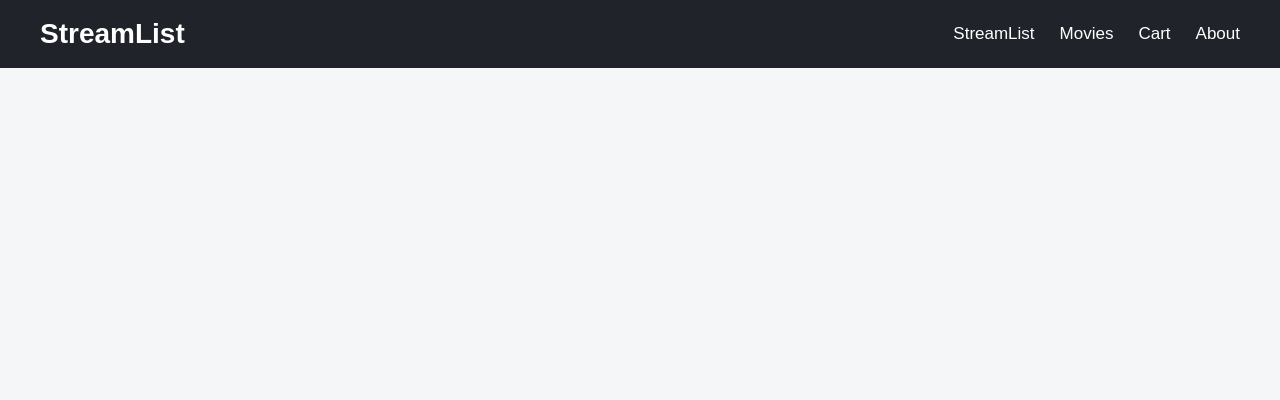
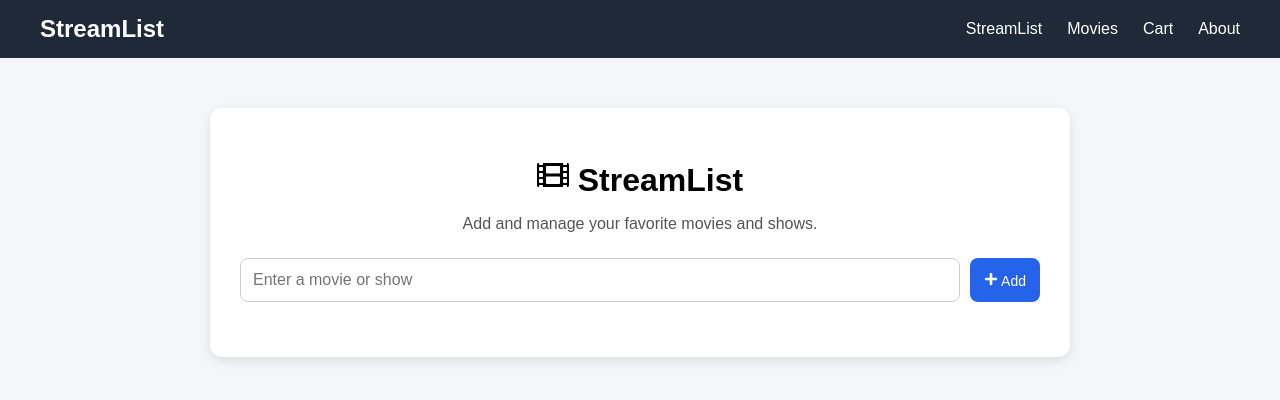
Before and after one commit to bobbyhunt35/streamlist-int304, a React (Create React App) app: page /streamlist in a window 1280 px wide. Shown: the top 400 px of the page. Built offline with nearby package versions, Linux system fonts and the light colour scheme.

Commit message:
Week 2 StreamList updates
Added edit, delete, complete, React icons, and navigation functionality.

```diff
--- a/package.json
+++ b/package.json
@@ -9,6 +9,7 @@
     "@testing-library/user-event": "^13.5.0",
     "react": "^19.2.8",
     "react-dom": "^19.2.8",
+    "react-icons": "^5.7.0",
     "react-router-dom": "^7.18.3",
     "react-scripts": "5.0.1",
     "web-vitals": "^2.1.4"
--- a/src/App.css
+++ b/src/App.css
@@ -1,31 +1,154 @@
-* {
+body {
+  margin: 0;
+  font-family: Arial, sans-serif;
+  background-color: #f4f6f8;
+}
+
+.app-container {
+  max-width: 800px;
+  margin: 50px auto;
+  padding: 30px;
+  background-color: white;
+  border-radius: 12px;
+  box-shadow: 0 4px 12px rgba(0, 0, 0, 0.1);
+}
+
+h1 {
+  text-align: center;
+  margin-bottom: 10px;
+}
+
+.app-container p {
+  text-align: center;
+  color: #555;
+  margin-bottom: 25px;
+}
+
+form {
+  display: flex;
+  gap: 10px;
+  margin-bottom: 25px;
+}
+
+form input {
+  flex: 1;
+  padding: 12px;
+  font-size: 16px;
+  border: 1px solid #ccc;
+  border-radius: 8px;
+}
+
+button {
+  padding: 10px 14px;
+  border: none;
+  border-radius: 8px;
+  cursor: pointer;
+  font-size: 14px;
+}
+
+form button {
+  background-color: #2563eb;
+  color: white;
+}
+
+form button:hover {
+  background-color: #1d4ed8;
+}
+
+.list-container {
+  display: flex;
+  flex-direction: column;
+  gap: 12px;
+}
+
+.list-item {
+  display: flex;
+  justify-content: space-between;
+  align-items: center;
+  gap: 15px;
+  padding: 15px;
+  background-color: #f9fafb;
+  border: 1px solid #ddd;
+  border-radius: 10px;
+}
+
+.list-item span {
+  flex: 1;
+  font-size: 16px;
+}
+
+.list-item.completed span {
+  text-decoration: line-through;
+  color: #888;
+}
+
+.button-group {
+  display: flex;
+  gap: 8px;
+  flex-wrap: wrap;
+}
+
+.button-group button:nth-child(1) {
+  background-color: #16a34a;
+  color: white;
+}
+
+.button-group button:nth-child(2) {
+  background-color: #f59e0b;
+  color: white;
+}
+
+.button-group button:nth-child(3) {
+  background-color: #dc2626;
+  color: white;
+}
+
+.button-group button:hover {
+  opacity: 0.85;
+}
+
+.list-item input {
+  flex: 1;
+  padding: 10px;
+  font-size: 16px;
+  border: 1px solid #bbb;
+  border-radius: 8px;
+}
+
+@media (max-width: 600px) {
+  .app-container {
+    margin: 20px;
+    padding: 20px;
+  }
+
+  form {
+    flex-direction: column;
+  }
+
+  .list-item {
+    flex-direction: column;
+    align-items: stretch;
+  }
+
+  .button-group {
+    justify-content: center;
+  }
+}
+/* Navigation Bar */
+
+.navigation {
+  width: 100%;
+  background-color: #1f2937;
+  display: flex;
+  justify-content: space-between;
+  align-items: center;
+  padding: 15px 40px;
   box-sizing: border-box;
 }
 
-body {
-  margin: 0;
-  font-family: Arial, Helvetica, sans-serif;
-  background-color: #f4f6f8;
-  color: #222;
-}
-
-.app {
-  min-height: 100vh;
-}
-
-/* Navigation Bar */
-
-.navigation {
-  background-color: #20232a;
+.logo {
   color: white;
-  display: flex;
-  justify-content: space-between;
-  align-items: center;
-  padding: 18px 40px;
-}
-
-.logo {
-  font-size: 28px;
+  font-size: 24px;
   font-weight: bold;
 }
 
@@ -37,133 +160,24 @@ body {
 .nav-links a {
   color: white;
   text-decoration: none;
-  font-size: 17px;
+  font-size: 16px;
   font-weight: 500;
 }
 
 .nav-links a:hover {
-  color: #61dafb;
+  color: #60a5fa;
 }
 
-/* Main Content */
-
-.main-content {
-  min-height: 85vh;
-}
-
-/* StreamList Homepage */
-
-.streamlist-page {
-  display: flex;
-  justify-content: center;
-  align-items: center;
-  min-height: 80vh;
-  padding: 30px;
-}
-
-.hero {
-  background-color: white;
-  padding: 50px;
-  border-radius: 12px;
-  text-align: center;
-  max-width: 700px;
-  width: 100%;
-  box-shadow: 0 4px 15px rgba(0, 0, 0, 0.1);
-}
-
-.hero h1 {
-  font-size: 42px;
-  margin-bottom: 15px;
-}
-
-.hero p {
-  font-size: 18px;
-  margin-bottom: 30px;
-  line-height: 1.6;
-}
-
-/* StreamList Form */
-
-.stream-form {
-  display: flex;
-  gap: 10px;
-  justify-content: center;
-}
-
-.stream-form input {
-  flex: 1;
-  padding: 14px;
-  font-size: 16px;
-  border: 1px solid #ccc;
-  border-radius: 6px;
-}
-
-.stream-form input:focus {
-  outline: 2px solid #20232a;
-}
-
-.stream-form button {
-  padding: 14px 24px;
-  font-size: 16px;
-  border: none;
-  border-radius: 6px;
-  cursor: pointer;
-  background-color: #20232a;
-  color: white;
-}
-
-.stream-form button:hover {
-  background-color: #61dafb;
-  color: #20232a;
-}
-
-/* Movies, Cart and About Pages */
-
-.placeholder-page {
-  text-align: center;
-  padding: 100px 20px;
-}
-
-.placeholder-page h1 {
-  font-size: 36px;
-  margin-bottom: 15px;
-}
-
-.placeholder-page p {
-  font-size: 18px;
-}
-
-/* Mobile Devices */
-
-@media (max-width: 700px) {
+@media (max-width: 600px) {
   .navigation {
     flex-direction: column;
-    gap: 15px;
-    padding: 20px;
+    gap: 12px;
+    padding: 15px;
   }
 
   .nav-links {
     gap: 15px;
-  }
-
-  .nav-links a {
-    font-size: 15px;
-  }
-
-  .hero {
-    padding: 30px 20px;
-  }
-
-  .hero h1 {
-    font-size: 32px;
-  }
-
-  .stream-form {
-    flex-direction: column;
-  }
-
-  .stream-form input,
-  .stream-form button {
-    width: 100%;
+    flex-wrap: wrap;
+    justify-content: center;
   }
 }
--- a/src/App.js
+++ b/src/App.js
@@ -1,30 +1,150 @@
-import React from "react";
-import { BrowserRouter as Router, Routes, Route } from "react-router-dom";
-
+import React, { useState } from "react";
+import "./App.css";
 import Navigation from "./components/Navigation";
-import StreamList from "./pages/StreamList";
+import { Routes, Route, Navigate } from "react-router-dom";
 import Movies from "./pages/Movies";
 import Cart from "./pages/Cart";
 import About from "./pages/About";
 
-import "./App.css";
+import {
+  FaCheck,
+  FaEdit,
+  FaTrash,
+  FaPlus,
+  FaFilm
+} from "react-icons/fa";
+function App() {
+  const [input, setInput] = useState("");
+  const [items, setItems] = useState([]);
+  const [editingId, setEditingId] = useState(null);
+  const [editText, setEditText] = useState("");
 
-function App() {
+  const handleSubmit = (e) => {
+    e.preventDefault();
+
+    if (input.trim() === "") return;
+
+    const newItem = {
+      id: Date.now(),
+      text: input,
+      completed: false,
+    };
+
+    setItems([...items, newItem]);
+    setInput("");
+  };
+
+  const handleDelete = (id) => {
+    setItems(items.filter((item) => item.id !== id));
+  };
+
+  const handleComplete = (id) => {
+    setItems(
+      items.map((item) =>
+        item.id === id
+          ? { ...item, completed: !item.completed }
+          : item
+      )
+    );
+  };
+
+  const handleEdit = (item) => {
+    setEditingId(item.id);
+    setEditText(item.text);
+  };
+
+  const handleSave = (id) => {
+    setItems(
+      items.map((item) =>
+        item.id === id ? { ...item, text: editText } : item
+      )
+    );
+
+    setEditingId(null);
+    setEditText("");
+  };
+
   return (
-    <Router>
-      <div className="app">
+  <>
     <Navigation />
 
-        <main className="main-content">
     <Routes>
-            <Route path="/" element={<StreamList />} />
+      <Route path="/" element={<Navigate to="/streamlist" replace />} />
+
+      <Route
+        path="/streamlist"
+        element={
+          <div className="app-container">
+            <h1>
+              <FaFilm /> StreamList
+            </h1>
+
+            <p>Add and manage your favorite movies and shows.</p>
+
+            <form onSubmit={handleSubmit}>
+              <input
+                type="text"
+                placeholder="Enter a movie or show"
+                value={input}
+                onChange={(e) => setInput(e.target.value)}
+              />
+
+              <button type="submit">
+                <FaPlus /> Add
+              </button>
+            </form>
+
+            <div className="list-container">
+              {items.map((item) => (
+                <div
+                  key={item.id}
+                  className={`list-item ${
+                    item.completed ? "completed" : ""
+                  }`}
+                >
+                  {editingId === item.id ? (
+                    <>
+                      <input
+                        type="text"
+                        value={editText}
+                        onChange={(e) => setEditText(e.target.value)}
+                      />
+
+                      <button onClick={() => handleSave(item.id)}>
+                        Save
+                      </button>
+                    </>
+                  ) : (
+                    <>
+                      <span>{item.text}</span>
+
+                      <div className="button-group">
+                        <button onClick={() => handleComplete(item.id)}>
+                          <FaCheck /> Complete
+                        </button>
+
+                        <button onClick={() => handleEdit(item)}>
+                          <FaEdit /> Edit
+                        </button>
+
+                        <button onClick={() => handleDelete(item.id)}>
+                          <FaTrash /> Delete
+                        </button>
+                      </div>
+                    </>
+                  )}
+                </div>
+              ))}
+            </div>
+          </div>
+        }
+      />
+
       <Route path="/movies" element={<Movies />} />
       <Route path="/cart" element={<Cart />} />
       <Route path="/about" element={<About />} />
     </Routes>
-        </main>
-      </div>
-    </Router>
+  </>
 );
 }
 
--- a/src/index.js
+++ b/src/index.js
@@ -1,12 +1,14 @@
 import React from "react";
 import ReactDOM from "react-dom/client";
+import { BrowserRouter } from "react-router-dom";
 import "./index.css";
 import App from "./App";
-
 const root = ReactDOM.createRoot(document.getElementById("root"));
 
 root.render(
   <React.StrictMode>
-    <App />
+    <BrowserRouter>
+      <App />
+    </BrowserRouter>
   </React.StrictMode>
 );
```
Also changed, not shown: 1 other file (tests, documents, lock files or other folders). Lines whose indentation alone changed are shown as unchanged.
